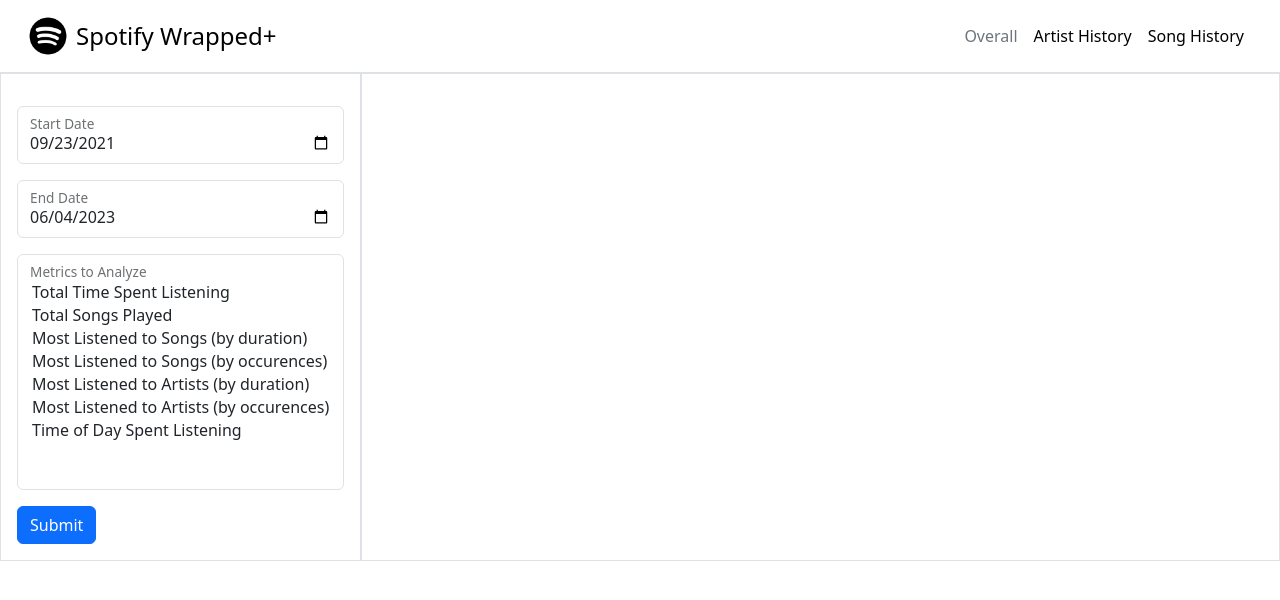
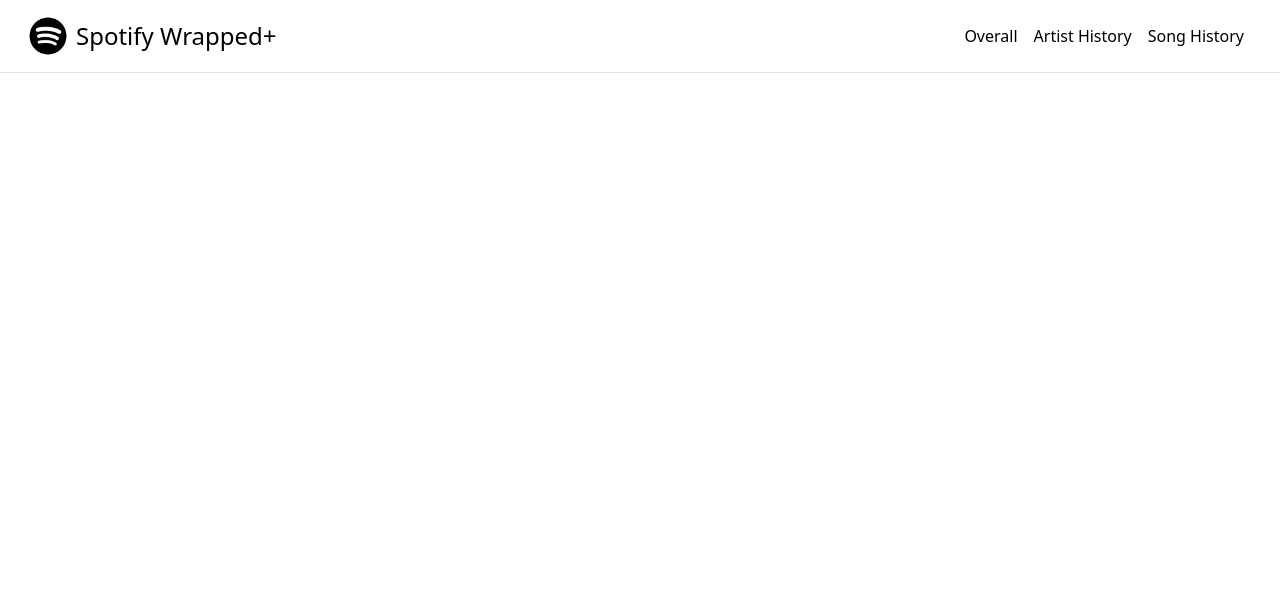
Before and after one commit to aryanpanpalia/SpotifyReWrapped, a React (Create React App) app in the folder client/: page / in a window 1280 px wide. Shown: the top 600 px of the page. Built offline with nearby package versions, Linux system fonts and the light colour scheme.

Commit message:
Use the React Router to manage pages

```diff
--- a/client/package.json
+++ b/client/package.json
@@ -11,6 +11,7 @@
     "react": "^18.2.0",
     "react-dom": "^18.2.0",
     "react-responsive-carousel": "^3.2.23",
+    "react-router-dom": "^5.3.4",
     "react-scripts": "5.0.1",
     "web-vitals": "^2.1.4"
   },
--- a/client/src/App.js
+++ b/client/src/App.js
@@ -1,21 +1,26 @@
 import React, {useState} from "react";
+import {BrowserRouter as Router, Route, Switch} from "react-router-dom"
 import Header from "./components/Header";
 import Overall from "./Overall";
 import ArtistHistory from "./ArtistHistory";
 import SongHistory from "./SongHistory"
 
 export default function App() {
-	const pages = ["Overall", "Artist History", "Song History"]
-	const [page, setPage] = useState("Overall");
+	// const [pages, setPages] = useState({"Log In": "/login", "Register": "/register"});
+	const [pages, setPages] = useState({"Overall": "/overall", "Artist History": "/artist-history", "Song History": "/song-history"});
 
 	return (
-		<div>
-			<Header pages={pages} page={page} setPage={setPage} />
-			{
-				(page === "Overall" && <Overall />) ||
-				(page === "Artist History" && <ArtistHistory />) ||
-				(page === "Song History" && <SongHistory />)
-			}
-		</div>
+		<Router>
+			<Header pages={pages} />
+
+			<Switch>
+				<Route exact path="/"></Route>
+				<Route exact path="/login"></Route>
+				<Route exact path="/register"></Route>
+				<Route exact path="/overall"><Overall/></Route>
+				<Route exact path="/artist-history"><ArtistHistory/></Route>
+				<Route exact path="/song-history"><SongHistory/></Route>
+			</Switch>
+		</Router>
 	);
 }
--- a/client/src/components/Header.js
+++ b/client/src/components/Header.js
@@ -1,23 +1,25 @@
 import React from "react";
+import {Link, useLocation} from "react-router-dom"
 
 export default function Header(props) {
-    const {pages, page, setPage} = props;
+    const {pages} = props;
+    const location = useLocation();
 
     return (
         <header className="p-3 border-bottom">
             <div className="container-fluid">
                 <div className="d-flex flex-wrap align-items-center justify-content-center justify-content-lg-start">
-                    <a href="/" className="d-flex align-items-center mb-3 mb-md-0 me-md-auto link-body-emphasis text-decoration-none">
+                    <Link to="/" className="d-flex align-items-center mb-3 mb-md-0 me-md-auto link-body-emphasis text-decoration-none">
                         <img className="bi me-2" width="40" height="40" aria-label="Spotify" src="spotify.png" />
                         <span className="fs-4">Spotify Wrapped+</span>
-                    </a>
+                    </Link>
 
                     <ul className="nav nav-pills">
-                        {pages.map(p => {
-                            const className = p === page ? "nav-link px-2 link-secondary" : "nav-link px-2 link-body-emphasis";
+                        {Object.keys(pages).map(page => {
+                            const className = pages[page] === location ? "nav-link px-2 link-secondary" : "nav-link px-2 link-body-emphasis";
                             return (
-                                <li key={p}>
-                                    <button onClick={() => setPage(p)} className={className}>{p}</button>
+                                <li key={page}>
+                                    <Link to={pages[page]} className={className}>{page}</Link>
                                 </li>
                             );
                         })}
```
Also changed, not shown: 1 other file (tests, documents, lock files or other folders).
